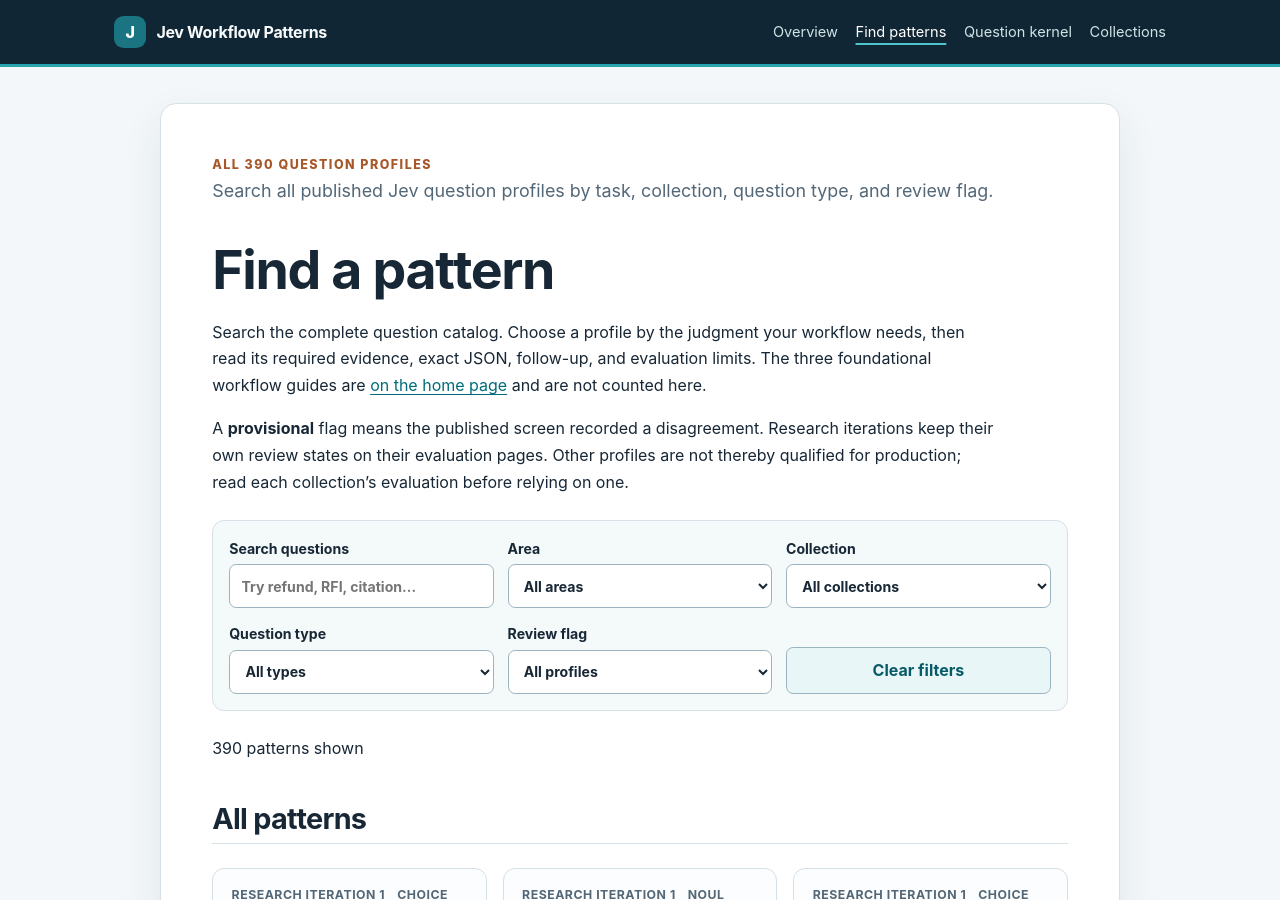
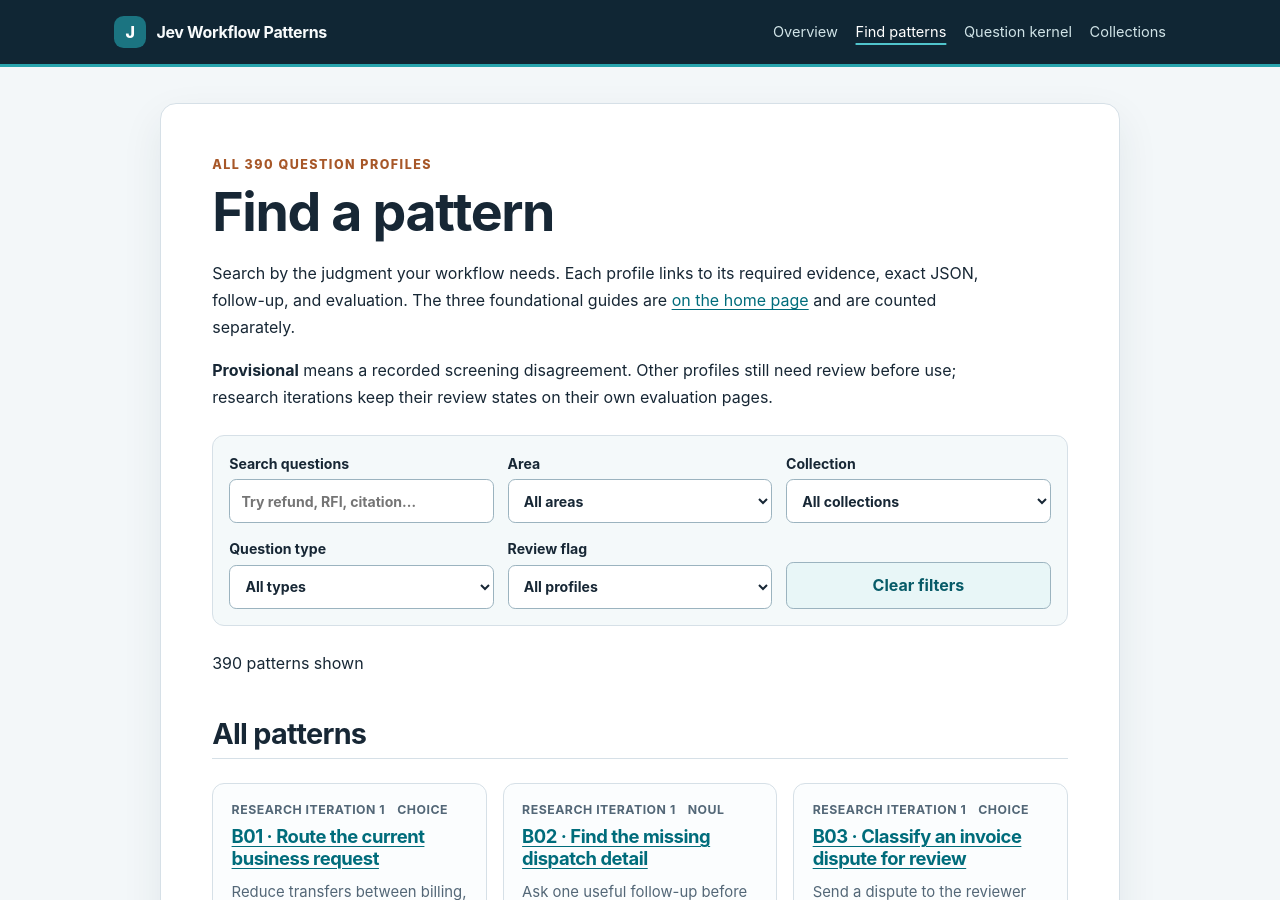
Before and after one commit to Seabass-up/jev-workflow-patterns, a Jekyll site: the page built from catalog/index.md, in a window 1280 px wide and 900 px high. Built offline with Jekyll 4.4.1, drawn with Linux system fonts in a browser that asks for light colours.

Commit message:
Keep page titles first and shorten finder introductions

```diff
--- a/_layouts/default.html
+++ b/_layouts/default.html
@@ -27,8 +27,10 @@
     <main id="main" class="page-shell">
       <article class="page-content">
         {% if page.kicker %}<p class="kicker">{{ page.kicker | escape }}</p>{% endif %}
-        {% unless content contains '<h1' %}<h1>{{ page.title | escape }}</h1>{% endunless %}
-        {% if page.description %}{% unless page.url contains '/patterns/' and content contains '<h1' %}<p class="page-lede">{{ page.description | escape }}</p>{% endunless %}{% endif %}
+        {% unless content contains '<h1' %}
+          <h1>{{ page.title | escape }}</h1>
+          {% if page.description %}<p class="page-lede">{{ page.description | escape }}</p>{% endif %}
+        {% endunless %}
         {{ content }}
       </article>
     </main>
--- a/catalog/index.md
+++ b/catalog/index.md
@@ -8,9 +8,9 @@ kicker: 'All 390 question profiles'
 
 # Find a pattern
 
-Search the complete question catalog. Choose a profile by the judgment your workflow needs, then read its required evidence, exact JSON, follow-up, and evaluation limits. The three foundational workflow guides are [on the home page]({{ '/' | relative_url }}) and are not counted here.
+Search by the judgment your workflow needs. Each profile links to its required evidence, exact JSON, follow-up, and evaluation. The three foundational guides are [on the home page]({{ '/' | relative_url }}) and are counted separately.
 
-A **provisional** flag means the published screen recorded a disagreement. Research iterations keep their own review states on their evaluation pages. Other profiles are not thereby qualified for production; read each collection's evaluation before relying on one.
+**Provisional** means a recorded screening disagreement. Other profiles still need review before use; research iterations keep their review states on their own evaluation pages.
 
 <div class="finder-controls" role="search" aria-label="Filter question patterns">
   <label>Search questions<input id="pattern-search" type="search" placeholder="Try refund, RFI, citation…" autocomplete="off"></label>
--- a/scripts/build_catalog.py
+++ b/scripts/build_catalog.py
@@ -71,8 +71,8 @@ def build():
              "description: Search all published Jev question profiles by task, collection, question type, and review flag.",
              "permalink: /catalog/", "kicker: 'All %d question profiles'" % len(ids), "---", "",
              "# Find a pattern", "",
-             "Search the complete question catalog. Choose a profile by the judgment your workflow needs, then read its required evidence, exact JSON, follow-up, and evaluation limits. The three foundational workflow guides are [on the home page]({{ '/' | relative_url }}) and are not counted here.", "",
-             "A **provisional** flag means the published screen recorded a disagreement. Research iterations keep their own review states on their evaluation pages. Other profiles are not thereby qualified for production; read each collection's evaluation before relying on one.", "",
+             "Search by the judgment your workflow needs. Each profile links to its required evidence, exact JSON, follow-up, and evaluation. The three foundational guides are [on the home page]({{ '/' | relative_url }}) and are counted separately.", "",
+             "**Provisional** means a recorded screening disagreement. Other profiles still need review before use; research iterations keep their review states on their own evaluation pages.", "",
              '<div class="finder-controls" role="search" aria-label="Filter question patterns">',
              '  <label>Search questions<input id="pattern-search" type="search" placeholder="Try refund, RFI, citation…" autocomplete="off"></label>',
              '  <label>Area<select id="pattern-area"><option value="">All areas</option>']
--- a/scripts/build_collection_pages.py
+++ b/scripts/build_collection_pages.py
@@ -262,7 +262,7 @@ def hub_page():
     lines = ["---", "layout: default", 'title: "Pattern collections"',
              'description: "Every domain collection built on the kernel: contracts, fixtures, live screens, evaluators, and modules."',
              "permalink: /collections/", 'kicker: "%d collections · %d profiles"' % (len(rows), total), "---", "",
-             "Each collection is a set of frozen Choice contracts with an explicit `unknown`, three design fixtures and one separately authored challenge per pattern, preserved live receipts, an offline evaluator with tests, a hashed source register, generated pages, and a kernel reference module. Before fixtures were frozen, every collection's option pairs were checked for overlap with the CT08 question and the passes were preserved. Screens are synthetic design checks, not qualification for any real workflow; provisional patterns keep their disagreements on the collection's evaluation page.", "",
+             "Each collection reports its synthetic screen result and any provisional profiles. Every profile has an explicit `unknown`, frozen fixtures, preserved receipts, and an evaluation page. These screens do not qualify a real workflow.", "",
              "[Find a pattern across all {{ site.data.catalog_summary.total_profiles }} question profiles]({{ '/catalog/' | relative_url }}). The count below covers this newer format; four research catalogs, email, bug hunting, and human–AI keep their own pages.", "",
              '<div class="collection-grid">', *rows, '</div>', "",
              "New patterns found while using Jev enter through the [discovery intake]({{ '/discovery/' | relative_url }}).", ""]
```
Also changed, not shown: collections/index.md (+1 -1 lines).
